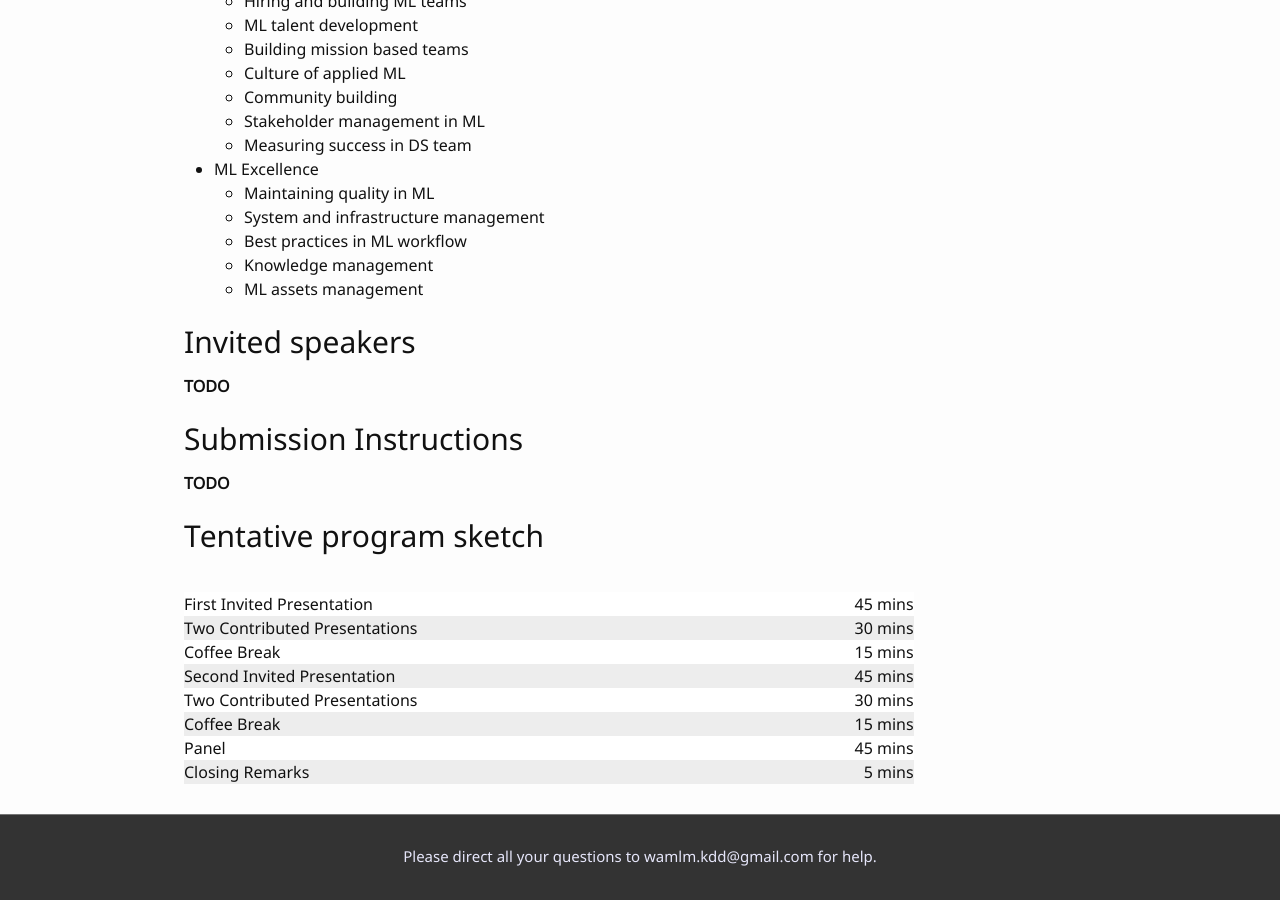
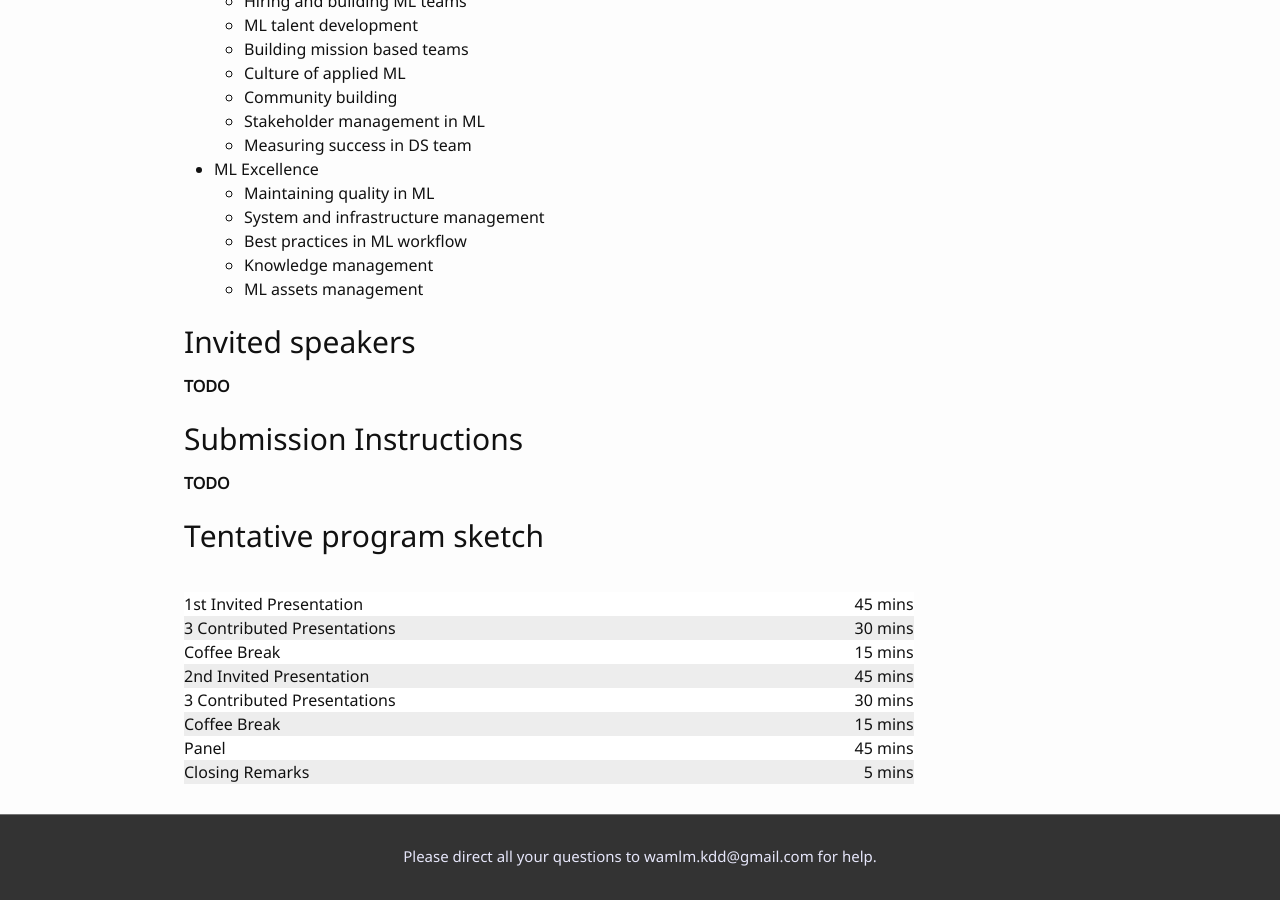
Before and after one commit to wamlm-kdd/wamlm, a Jekyll site: the page built from index.md, in a window 1280 px wide and 900 px high, scrolled down 1276 px. Built offline with Jekyll 4.4.1, drawn with Linux system fonts in a browser that asks for light colours; our own code applies the rules of GitHub Pages for plain Markdown files.

Commit message:
update program

```diff
--- a/index.md
+++ b/index.md
@@ -53,15 +53,15 @@ Machine learning applications are rapidly adopted by industry leaders in any fie
 
 | | |
 |:--- |---:|
-| First Invited Presentation | 45 mins |
+| 1st Invited Presentation | 45 mins |
 |:---|---:|
-| Two Contributed Presentations | 30 mins |
+| 3 Contributed Presentations | 30 mins |
 |:---|---:|
 | Coffee Break | 15 mins |
 |:---|---:|
-| Second Invited Presentation| 45 mins |
+| 2nd Invited Presentation| 45 mins |
 |:---|---:|
-| Two Contributed Presentations | 30 mins |
+| 3 Contributed Presentations | 30 mins |
 |:---|---:|
 | Coffee Break | 15 mins |
 |:---|---:|
```
